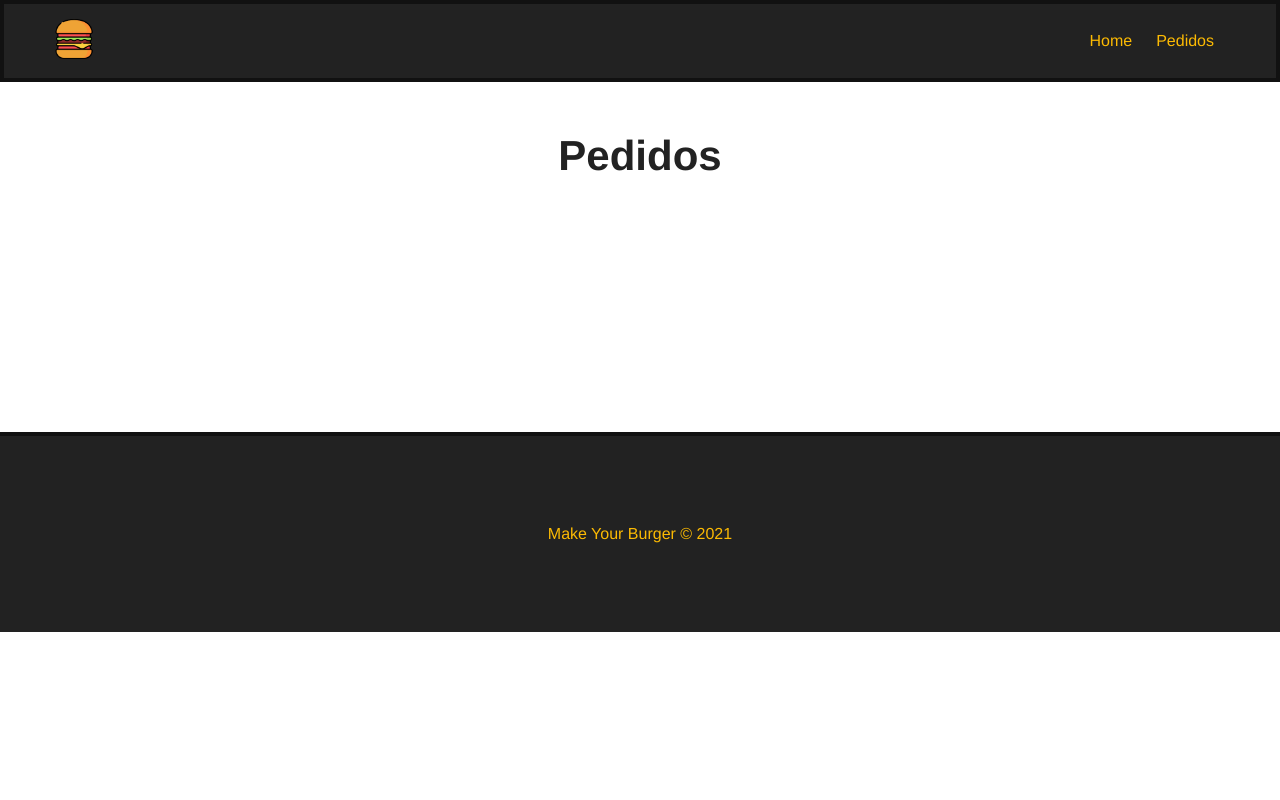
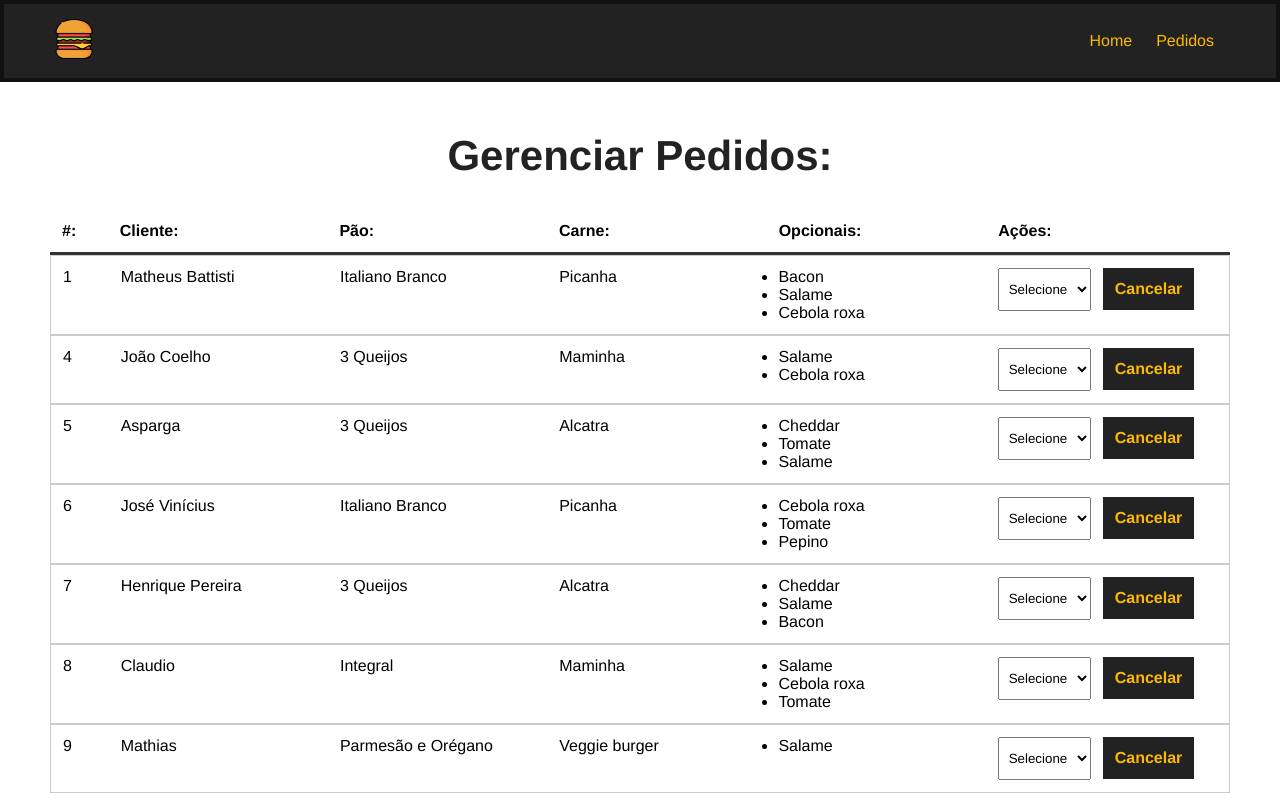
Before and after one commit to JVHP/Curso-VUEjs3, a Vue app in the folder 3_make_your_burguer/: page /pedidos in a window 1280 px wide. Shown: the top 800 px of the page. Built offline with nearby package versions, Linux system fonts and the light colour scheme; data requests are answered from the project's data file.

Commit message:
Atualizações realizadas nas aulas 27 - 29

```diff
--- a/3_make_your_burguer/db/db.json
+++ b/3_make_your_burguer/db/db.json
@@ -102,10 +102,10 @@
       "id": 4
     },
     {
-      "nome": "asfada",
+      "nome": "Asparga",
       "carne": "Alcatra",
       "pao": "3 Queijos",
-      "opicionais": [
+      "opcionais": [
         "Cheddar",
         "Tomate",
         "Salame"
@@ -114,16 +114,50 @@
       "id": 5
     },
     {
-      "nome": "José Vinícius HenrIque Pereira",
+      "nome": "José Vinícius",
       "carne": "Picanha",
       "pao": "Italiano Branco",
-      "opicionais": [
+      "opcionais": [
         "Cebola roxa",
         "Tomate",
         "Pepino"
       ],
       "status": "Solicitado",
       "id": 6
+    },
+    {
+      "nome": "Henrique Pereira",
+      "carne": "Alcatra",
+      "pao": "3 Queijos",
+      "opcionais": [
+        "Cheddar",
+        "Salame",
+        "Bacon"
+      ],
+      "status": "Solicitado",
+      "id": 7
+    },
+    {
+      "nome": "Claudio",
+      "carne": "Maminha",
+      "pao": "Integral",
+      "opcionais": [
+        "Salame",
+        "Cebola roxa",
+        "Tomate"
+      ],
+      "status": "Solicitado",
+      "id": 8
+    },
+    {
+      "nome": "Mathias",
+      "carne": "Veggie burger",
+      "pao": "Parmesão e Orégano",
+      "opcionais": [
+        "Salame"
+      ],
+      "status": "Solicitado",
+      "id": 9
     }
   ]
 }
--- a/3_make_your_burguer/src/components/BurgerForm.vue
+++ b/3_make_your_burguer/src/components/BurgerForm.vue
@@ -1,6 +1,6 @@
 <template>
   <div>
-    <p style="visibility: hidden">componente de mensagem</p>
+    <Message :msg="msg" v-show="msg"/>
     <div>
       <form id="burger-form" @submit="createBurger">
         <div class="input-container">
@@ -58,8 +58,13 @@
 </template>
 
 <script>
+import Message from "../components/Message.vue"
+
 export default {
   name: "BurgerForm",
+  components: {
+    Message,
+  },
   data() {
     return {
       //Dados do banco
@@ -91,7 +96,7 @@ export default {
         nome: this.nome,
         carne: this.carne,
         pao: this.pao,
-        opicionais: Array.from(this.opcionais),
+        opcionais: Array.from(this.opcionais),
         status: "Solicitado"
       }
 
@@ -104,6 +109,10 @@ export default {
       })
 
       const res = await req.json();
+
+      this.msg = `Pedido N° ${res.id} Realizado com sucesso`
+
+      setTimeout(()=>this.msg = "", 3000)
 
       this.nome = ""
       this.carne = ""
@@ -119,7 +128,7 @@ export default {
 
 <style scoped>
 #burger-form {
-  max-width: 400px;
+  max-width: 300px;
   margin: 0 auto;
 }
 
--- /dev/null
+++ b/3_make_your_burguer/src/components/Dashboard.vue
@@ -0,0 +1,123 @@
+<template>
+  <div id="burger-table">
+    <div>
+      <div id="burger-table-heading">
+        <div class="order-id">#:</div>
+        <div>Cliente:</div>
+        <div>Pão:</div>
+        <div>Carne:</div>
+        <div>Opcionais:</div>
+        <div>Ações:</div>
+      </div>
+    </div>
+    <div id="burger-table-rows">
+      <div class="burger-table-row" v-for="burger in burgers" :key="burger.id">
+        <div class="order-number">{{burger.id}}</div>
+        <div>{{burger.nome}}</div>
+        <div>{{burger.pao}}</div>
+        <div>{{burger.carne}}</div>
+        <div>
+          <ul v-if="burger.opcionais">
+            <li v-for="(opcional, index) in burger.opcionais" :key="index">{{opcional}}</li>
+          </ul>
+          <ul v-else>
+              Nenhum
+          </ul>
+        </div>
+        <div>
+          <select name="status" class="status">
+            <option value="">Selecione</option>
+          </select>
+          <button class="delete-btn">Cancelar</button>
+        </div>
+      </div>
+    </div>
+  </div>
+</template>
+
+<script>
+export default {
+  name: "Dashboard",
+  data() {
+      return {
+          burgers: null,
+          burger_id: null,
+          status: [],
+      }
+  },
+  methods: {
+      async getPedidos() {
+
+        const req = await fetch("http://localhost:3000/burgers");
+
+        const data = await req.json();
+
+        this.burgers = data;
+
+        // resgatar o status
+
+      }
+  },
+  mounted() {
+      this.getPedidos()
+  }
+};
+</script>
+
+<style scoped>
+#burger-table {
+  max-width: 1200px;
+  margin: 0 auto;
+}
+
+#burger-table-heading,
+#burger-table-rows,
+.burger-table-row {
+  display: flex;
+  flex-wrap: wrap;
+}
+
+#burger-table-heading {
+  font-weight: bold;
+  padding: 12px;
+  border-bottom: 3px solid #333;
+}
+
+#burger-table-heading div,
+.burger-table-row div {
+  width: 19%;
+}
+
+.burger-table-row {
+  width: 100%;
+  padding: 12px;
+  border: 1px solid #ccc;
+}
+
+#burger-table-heading .order-id,
+.burger-table-row .order-number {
+  width: 5%;
+}
+
+select {
+  padding: 12px 6px;
+  margin-right: 12px;
+}
+
+.delete-btn {
+  background-color: #222;
+  color: #fcba03;
+  font-weight: bold;
+  border: 2px solid #222;
+  padding: 10px;
+  font-size: 16px;
+  margin: 0 auto;
+  cursor: pointer;
+  transition: 0.5s;
+}
+
+.delete-btn:hover {
+  background-color: transparent;
+  color: #222;
+}
+</style>
--- /dev/null
+++ b/3_make_your_burguer/src/components/Message.vue
@@ -0,0 +1,30 @@
+<template>
+    <div class="message-container">
+        <p>
+            {{msg}}
+        </p>
+    </div>
+</template>
+
+<script>
+export default {
+    name: "Message",
+    props: {
+        msg: {
+            type: String,
+        },
+    }
+}
+</script>
+
+<style scoped>
+    .message-container{
+        color: #004085;
+        background-color: #CCE5FF;
+        border: 2px solid #B8DAFF;
+        border-radius: 5px;
+        padding: 10px;
+        max-width: 400px;
+        margin: 30px auto;
+    }
+</style>
--- a/3_make_your_burguer/src/views/Pedidos.vue
+++ b/3_make_your_burguer/src/views/Pedidos.vue
@@ -1,5 +1,21 @@
 <template>
   <div class="main-container">
-    <h1>Pedidos</h1>
+    <h1>Gerenciar Pedidos:</h1>
+    <Dashboard />
   </div>
 </template>
+
+<script>
+import Dashboard from "../components/Dashboard.vue"
+
+export default {
+  name: "Pedidos",
+  components: {
+    Dashboard,
+  },
+}
+</script>
+
+<style scoped>
+
+</style>
```
Also changed, not shown: 1 other file (tests, documents, lock files or other folders).
